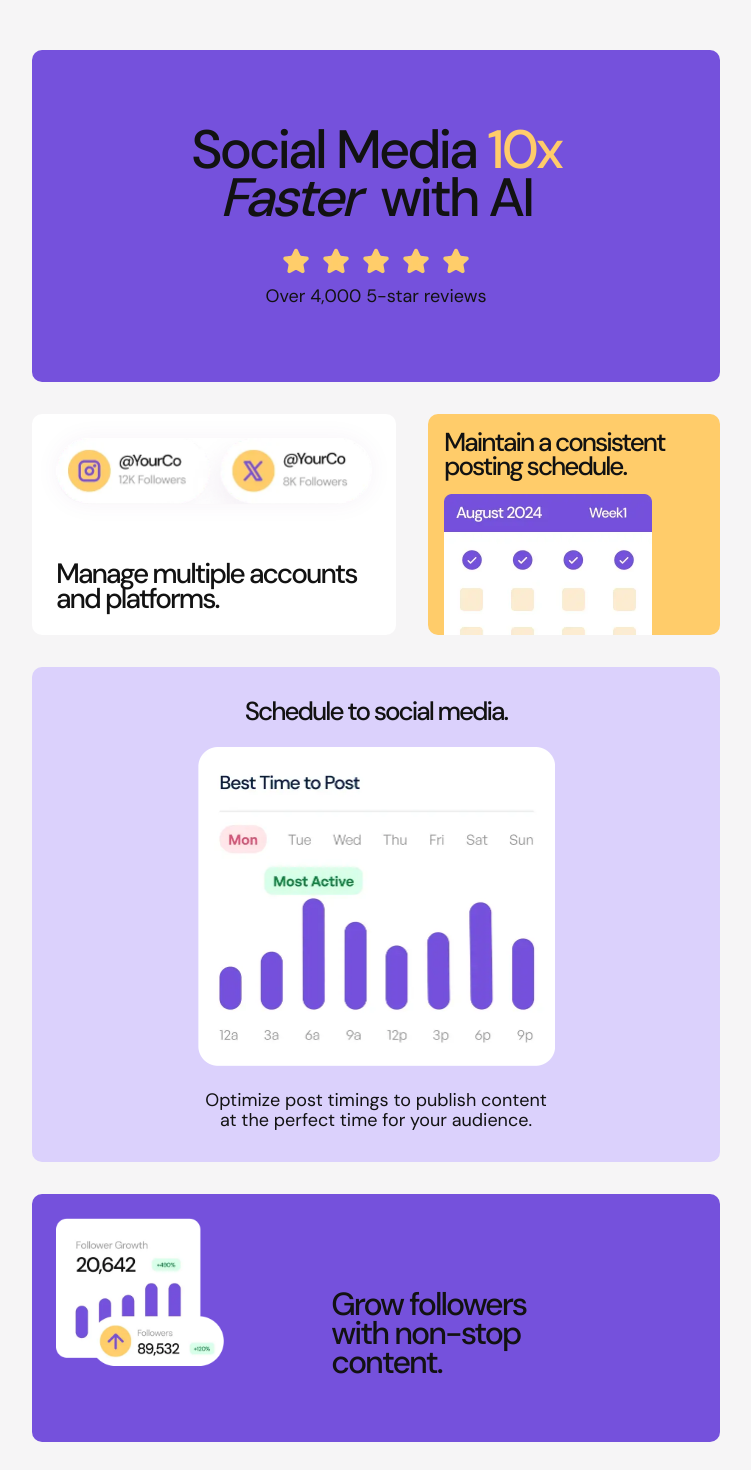
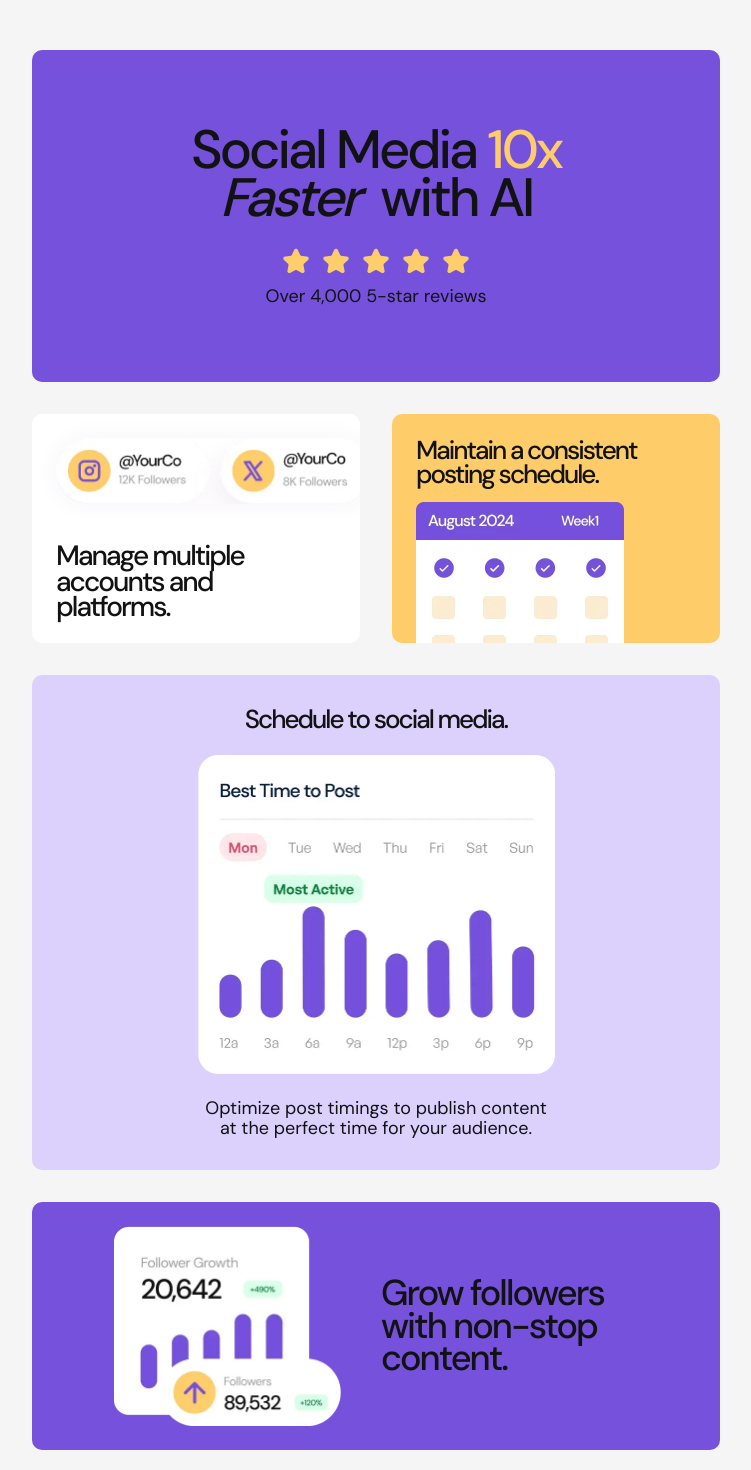
Before and after one commit to sorengrey/Frontend-Mentor-Bento-Grid, a Next.js app in the folder frontend-mentor-bento-grid/: page / in a window 1280 px wide. Shown: the top 1470 px of the page, without its empty margins (8-759 px from the left). Built offline with nearby package versions, Linux system fonts and the light colour scheme.

Commit message:
Completed tablet screen view
Made adjustments to image sizes and positions, fixes to margins, padding, and font sizes. Tablet view is now complete!

```diff
--- a/frontend-mentor-bento-grid/src/app/page.js
+++ b/frontend-mentor-bento-grid/src/app/page.js
@@ -24,23 +24,23 @@ export default function Home() {
           </div>
         </div>
         <div className="md:flex md:flex-row gap-[32px]">
-          <div className="flex-1 flex flex-col p-[16px] md:p-[24px] md:justify-between bg-white text-[26px] rounded-[10px] sm:mb-[32px] md:mb-[0px]">
+          <div className="flex-1 flex flex-col p-[16px] md:p-[24px] md:justify-between md:max-w-[328px] md:overflow-hidden bg-white text-[26px] rounded-[10px] sm:mb-[32px] md:mb-[0px]">
             <div className="flex max-w-[316px] md:w-[316px] md:h-[66px] custom-shadow rounded-[32px]">
               <Image
                 src="/illustration-multiple-platforms.webp"
                 alt="multiple social media accounts"
-                width={316}
-                height={66}
+                width={317}
+                height={67}
                 quality={100}
                 className="max-w-[316px] md:w-[316px] md:h-[66px] rounded-[32px]"
               />
             </div>
-            <p className="text-[26px] md:text-[28px] mt-[16px] md:pt-[0px] text-black text-preset-2">
+            <p className="text-[26px] md:text-[28px] mt-[16px] md:mt-[0px] md:max-w-[208px] text-black text-preset-2">
               Manage multiple accounts and platforms.
             </p>
           </div>
 
-          <div className="flex flex-col flex-1 bg-yellow-500 rounded-[10px] pt-[16px] px-[16px] w-full text-preset-3 text-black text-[26px] md:text-[28px] mt-[32px] md:mt-[0px]">
+          <div className="flex flex-col flex-1 bg-yellow-500 rounded-[10px] pt-[16px] px-[16px] w-full text-preset-3 text-black text-[26px] md:text-[28px] mt-[32px] md:mt-[0px] md:pt-[24px] md:px-[24px]">
             Maintain a consistent posting schedule.
             <div className="h-[157px] w-[208px] pt-[16px] overflow-hidden">
               <Image
@@ -72,19 +72,18 @@ export default function Home() {
           </p>
         </div>
 
-        <div className="flex flex-col md:flex-row bg-purple-500 text-center rounded-[10px] p-[24px] text-preset-3 w-full">
-          <div className="justify-items-center md:w-[227px] md:h-[200px] mb-[40px] md:mb-[0px]">
+        <div className="flex flex-col md:flex-row bg-purple-500 text-center rounded-[10px] p-[24px] text-preset-3 w-full justify-center items-center md:gap-[40px]">
+          <div className="flex justify-center md:w-[227px] md:h-[200px]">
             <Image
               src="/illustration-grow-followers.webp"
               alt="growth chart"
               width="227"
               height="200"
+              quality={100}
             />
           </div>
-          <div className="flex justify-center w-full">
-            <p className="text-[32px] text-left text-preset-2 max-w-[257px] md:mt-[72px]">
-              Grow followers with non-stop content.
-            </p>
+          <div className="text-[32px] md:text-[36px] text-center md:text-left text-preset-2 mt-[40px] md:mt-[0px] max-w-[257px]">
+            Grow followers with non-stop content.
           </div>
         </div>
 
```
